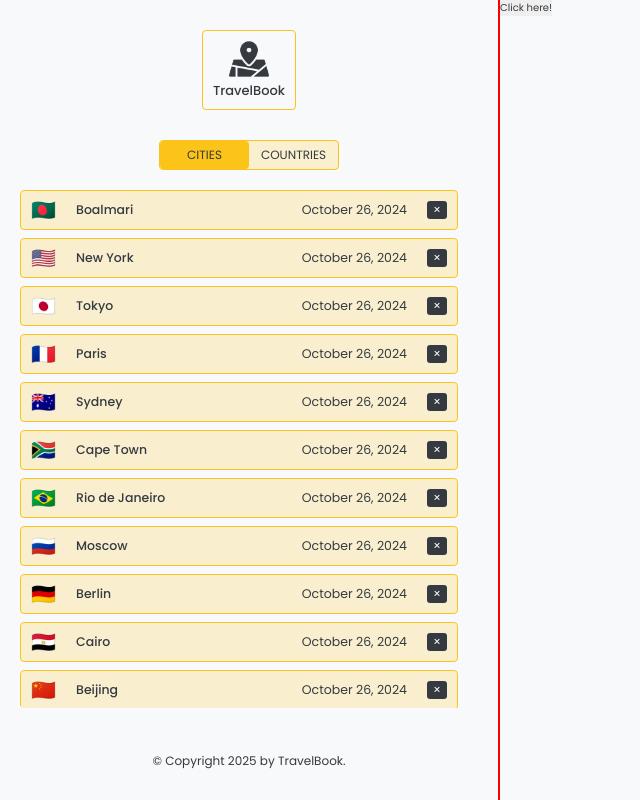
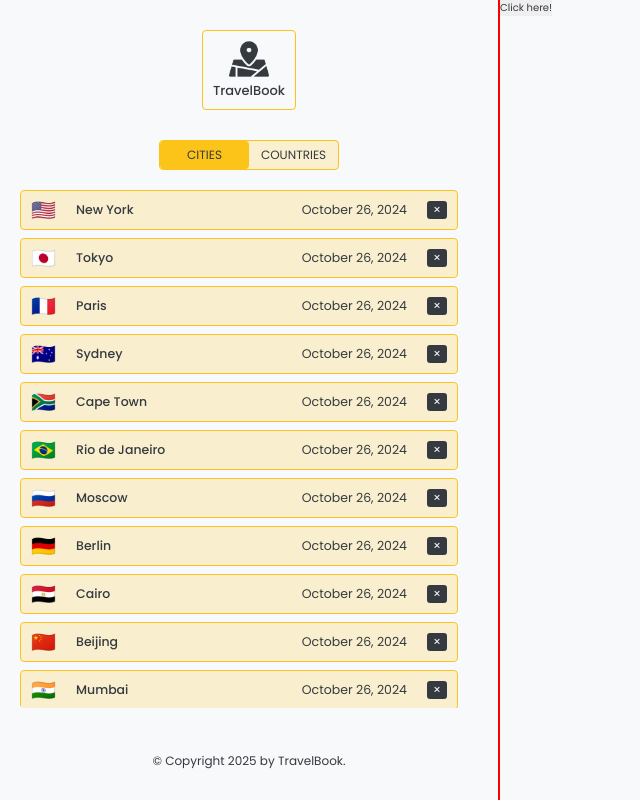
Before and after one commit to MansiCharmkar/react-travel-book-main, a React (Vite) app: page /app/cities in a window 1280 px wide. Shown: the whole page, without its empty margins (0-640 px from the left). Built offline with nearby package versions, Linux system fonts and the light colour scheme; data requests are answered from the project's data file; the HTML template or start-up script is replaced by a standard one; a web font is replaced by a local one.

Commit message:
Back Button Implemented

```diff
--- a/database/db.json
+++ b/database/db.json
@@ -1,17 +1,5 @@
 {
   "cities": [
-    {
-      "cityName": "Boalmari",
-      "country": "Bangladesh",
-      "emoji": "🇧🇩",
-      "date": "2024-10-26T04:53:34.170Z",
-      "notes": "This is a note about Boalmari",
-      "position": {
-        "lat": "23.36242859340884",
-        "lng": "89.747314453125"
-      },
-      "id": "1"
-    },
     {
       "cityName": "New York",
       "country": "United States",
@@ -193,112 +181,28 @@
       "id": "16"
     },
     {
-      "cityName": "Athens",
-      "country": "Greece",
-      "emoji": "🇬🇷",
-      "date": "2024-10-26T07:40:00.000Z",
-      "notes": "This is a note about Athens",
-      "position": {
-        "lat": "37.98381",
-        "lng": "23.727539"
-      },
-      "id": "17"
-    },
-    {
-      "cityName": "Seoul",
-      "country": "South Korea",
-      "emoji": "🇰🇷",
-      "date": "2024-10-26T07:50:00.000Z",
-      "notes": "This is a note about Seoul",
-      "position": {
-        "lat": "37.566536",
-        "lng": "126.977966"
-      },
-      "id": "18"
-    },
-    {
-      "cityName": "Rome",
-      "country": "Italy",
-      "emoji": "🇮🇹",
-      "date": "2024-10-26T08:00:00.000Z",
-      "notes": "This is a note about Rome",
-      "position": {
-        "lat": "41.902783",
-        "lng": "12.496366"
-      },
-      "id": "19"
-    },
-    {
-      "cityName": "Istanbul",
-      "country": "Turkey",
-      "emoji": "🇹🇷",
-      "date": "2024-10-26T08:10:00.000Z",
-      "notes": "This is a note about Istanbul",
-      "position": {
-        "lat": "41.00824",
-        "lng": "28.978359"
-      },
-      "id": "20"
-    },
-    {
-      "id": "0700",
       "cityName": "Gannan Zangzu Zizhizhou",
       "country": "China",
       "emoji": "🇨🇳",
-      "date": "2025-01-18T09:04:25.139Z",
+      "date": "2025-01-18T09:53:33.233Z",
       "notes": "A note about Gannan Zangzu Zizhizhou",
       "position": {
         "lat": "34.47443328617457",
         "lng": "103.36212158203125"
-      }
+      },
+      "id": "Pp_hEBo"
     },
     {
-      "id": "467a",
       "cityName": "Gannan Zangzu Zizhizhou",
       "country": "China",
       "emoji": "🇨🇳",
-      "date": "2025-01-18T09:04:25.139Z",
+      "date": "2025-01-18T10:17:50.532Z",
       "notes": "A note about Gannan Zangzu Zizhizhou",
       "position": {
         "lat": "34.47443328617457",
         "lng": "103.36212158203125"
-      }
-    },
-    {
-      "id": "b43a",
-      "cityName": "Gannan Zangzu Zizhizhou",
-      "country": "China",
-      "emoji": "🇨🇳",
-      "date": "2025-01-18T09:10:24.553Z",
-      "notes": "A note about Gannan Zangzu Zizhizhou",
-      "position": {
-        "lat": "34.47443328617457",
-        "lng": "103.36212158203125"
-      }
-    },
-    {
-      "id": "4d9a",
-      "cityName": "Gannan Zangzu Zizhizhou",
-      "country": "China",
-      "emoji": "🇨🇳",
-      "date": "2025-01-18T09:24:49.506Z",
-      "notes": "A note about Gannan Zangzu Zizhizhou",
-      "position": {
-        "lat": "34.47443328617457",
-        "lng": "103.36212158203125"
-      }
-    },
-    {
-      "id": "72e3",
-      "cityName": "Gannan Zangzu Zizhizhou",
-      "country": "China",
-      "emoji": "🇨🇳",
-      "date": "2025-01-18T09:25:05.267Z",
-      "notes": "A note about Gannan Zangzu Zizhizhou",
-      "position": {
-        "lat": "34.47443328617457",
-        "lng": "103.36212158203125"
-      }
+      },
+      "id": "_grOmOy"
     }
   ]
 }
--- a/package.json
+++ b/package.json
@@ -5,13 +5,13 @@
     "type": "module",
     "scripts": {
         "dev": "vite",
-        "server": "npx json-server database/db.json",
+        "server": "npx json-server --delay 1000 database/db.json",
         "build": "vite build",
         "lint": "eslint .",
         "preview": "vite preview"
     },
     "dependencies": {
-        "json-server": "^1.0.0-beta.3",
+        "json-server": "^0.17.3",
         "react": "^18.3.1",
         "react-dom": "^18.3.1",
         "react-icons": "^5.4.0",
--- a/src/components/BackButton.jsx
+++ b/src/components/BackButton.jsx
@@ -1,8 +1,14 @@
 import { GoArrowLeft } from "react-icons/go";
 import styles from "../styles/backButton.module.css";
+import { useNavigate } from "react-router";
 function BackButton() {
+    const navigate = useNavigate();
+    function handleBack(e) {
+        e.preventDefault(); // stop submitting
+        navigate(-1);
+    }
     return (
-        <button className={styles.backButton}>
+        <button onClick={handleBack} className={styles.backButton}>
             <GoArrowLeft /> <span>Back</span>
         </button>
     );
--- a/src/components/CityList.jsx
+++ b/src/components/CityList.jsx
@@ -1,9 +1,11 @@
 import CityItem from "./CityItem";
 import styles from "../styles/cityList.module.css";
 import { useCities } from "../contexts/citiesContext";
+import Spinner from "./Spinner";
 
 function CityList() {
-    const { cities } = useCities();
+    const { cities, loading: apiLoading } = useCities();
+    if (apiLoading) return <Spinner />;
     return (
         <ul className={styles.cityList}>
             {cities.map(function (city) {
--- a/src/components/Spinner.jsx
+++ b/src/components/Spinner.jsx
@@ -1,5 +1,5 @@
 import styles from "../styles/spinner.module.css";
-function Loader() {
+function Spinner() {
     return (
         <div className={styles.loaderBox}>
             <div className={styles.loader}></div>
@@ -7,4 +7,4 @@ function Loader() {
     );
 }
 
-export default Loader;
+export default Spinner;
```
Also changed, not shown: 1 other file (tests, documents, lock files or other folders).
